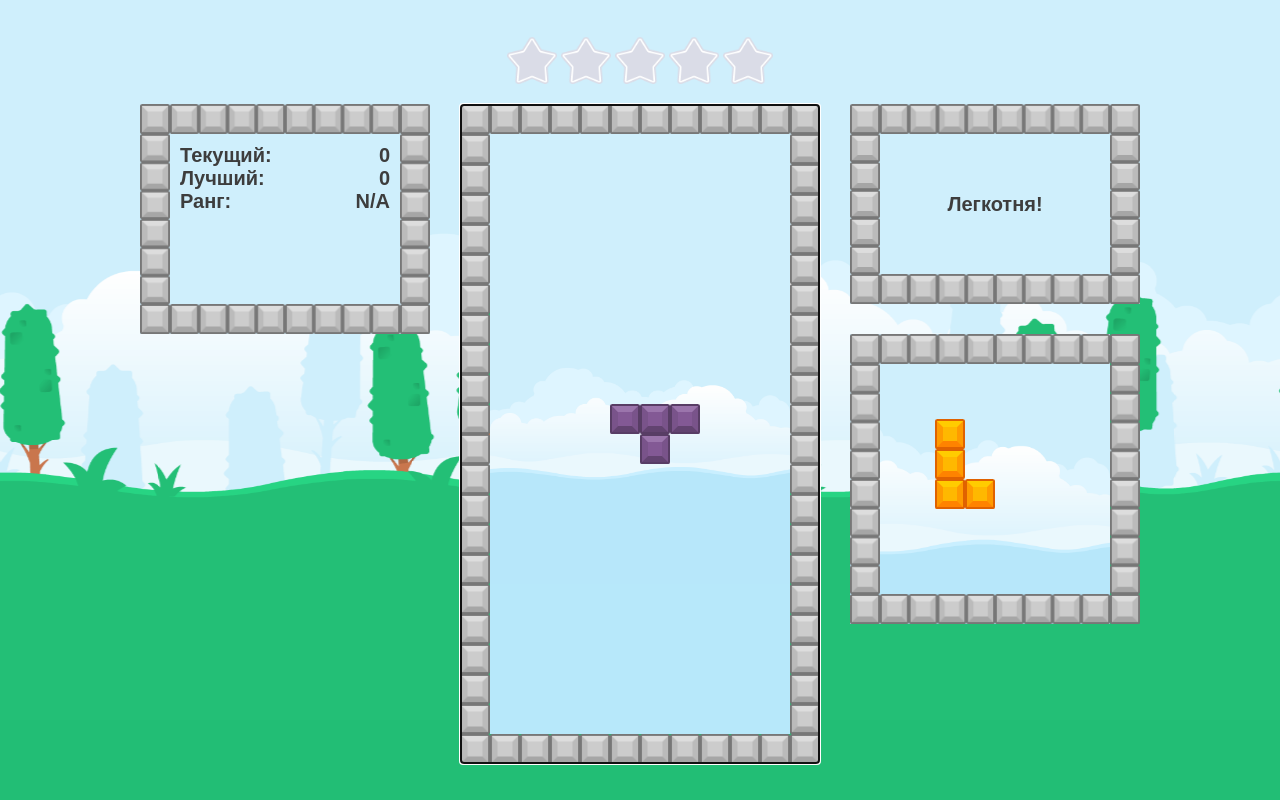
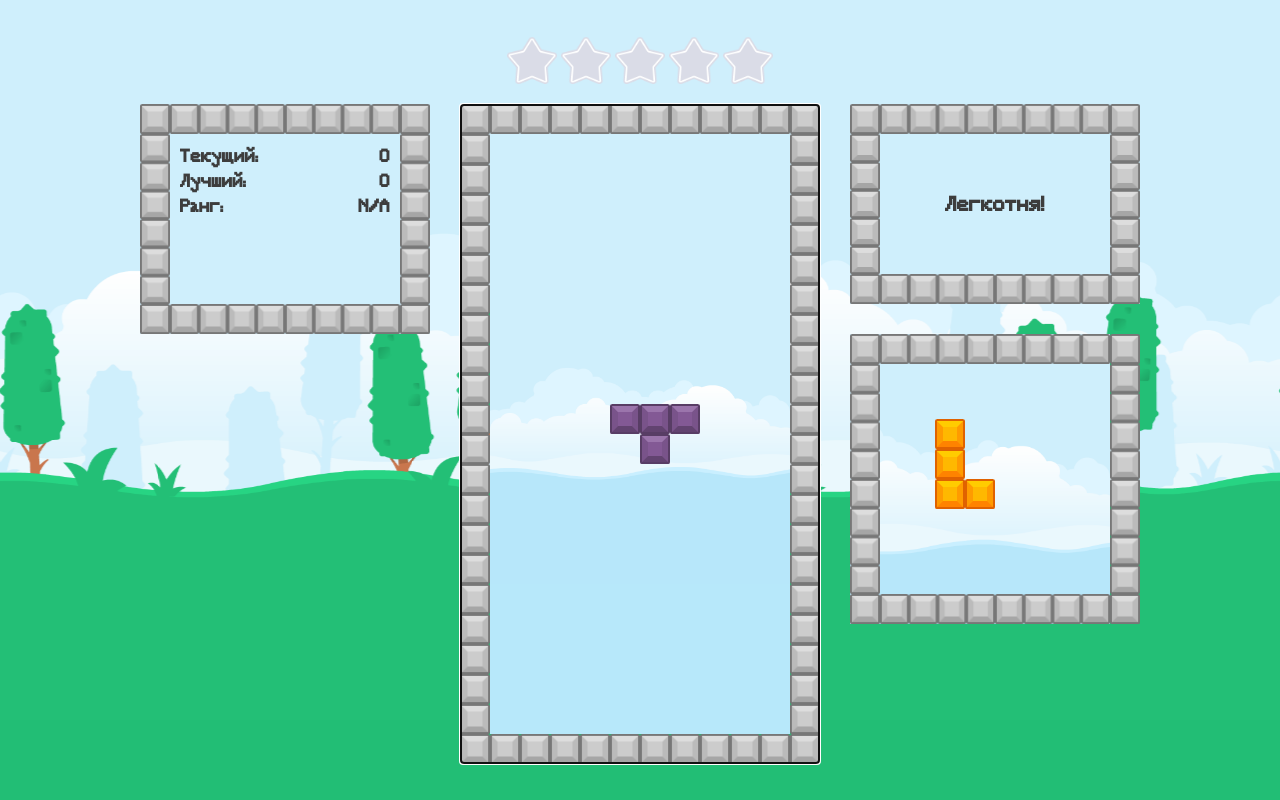
Before and after one commit to ewudes/emuluvium, a React (Create React App) app: page /tetrogrid in a window 1280 px wide. Shown: the top 800 px of the page. Built offline with nearby package versions, Linux system fonts and the light colour scheme.

Commit message:
add: font

```diff
--- a/src/games/tetrogrid/tetrogrid.scss
+++ b/src/games/tetrogrid/tetrogrid.scss
@@ -244,6 +244,9 @@ body {
 
   &__score-label {
     display: flex;
+    font-family: 'bit-opirus', Futura, sans-serif;
+    font-size: 28px;
+    line-height: .9;
     text-align: left;
     padding-left: 10px;
     padding-right: 10px;
@@ -262,6 +265,9 @@ body {
 
   &__level-label {
     white-space: pre-line;
+    font-family: 'bit-opirus', Futura, sans-serif;
+    font-size: 32px;
+    line-height: .9;
   }
 
   &__row {
@@ -377,12 +383,21 @@ body {
   &__game-over {
     min-height: 135px;
     padding-bottom: 30px;
+    font-family: 'bit-opirus', Futura, sans-serif;
+    font-size: 34px;
+    line-height: .8;
     z-index: 9;
 
     & > p {
       margin-top: 10px;
       margin-bottom: 10px;
     }
+  }
+
+  &__paused {
+    font-family: 'bit-opirus', Futura, sans-serif;
+    font-size: 36px;
+    line-height: .9;
   }
 
   &__overlay {
--- a/src/vendor/fonts/fonts.scss
+++ b/src/vendor/fonts/fonts.scss
@@ -69,3 +69,9 @@
   src: url('./../../vendor/fonts/bit-rocket-square/bit-rocket-square.woff2') format('woff2'),
        url('./../../vendor/fonts/bit-rocket-square/bit-rocket-square.woff') format('woff');
 }
+
+@font-face {
+  font-family: 'bit-opirus';
+  src: url('./../../vendor/fonts/bit-opirus/bit-opirus.woff2') format('woff2'),
+       url('./../../vendor/fonts/bit-opirus/bit-opirus.woff') format('woff');
+}
```
Also changed, not shown: src/vendor/fonts/bit-opirus/bit-opirus.woff (added), src/vendor/fonts/bit-opirus/bit-opirus.woff2 (added).
